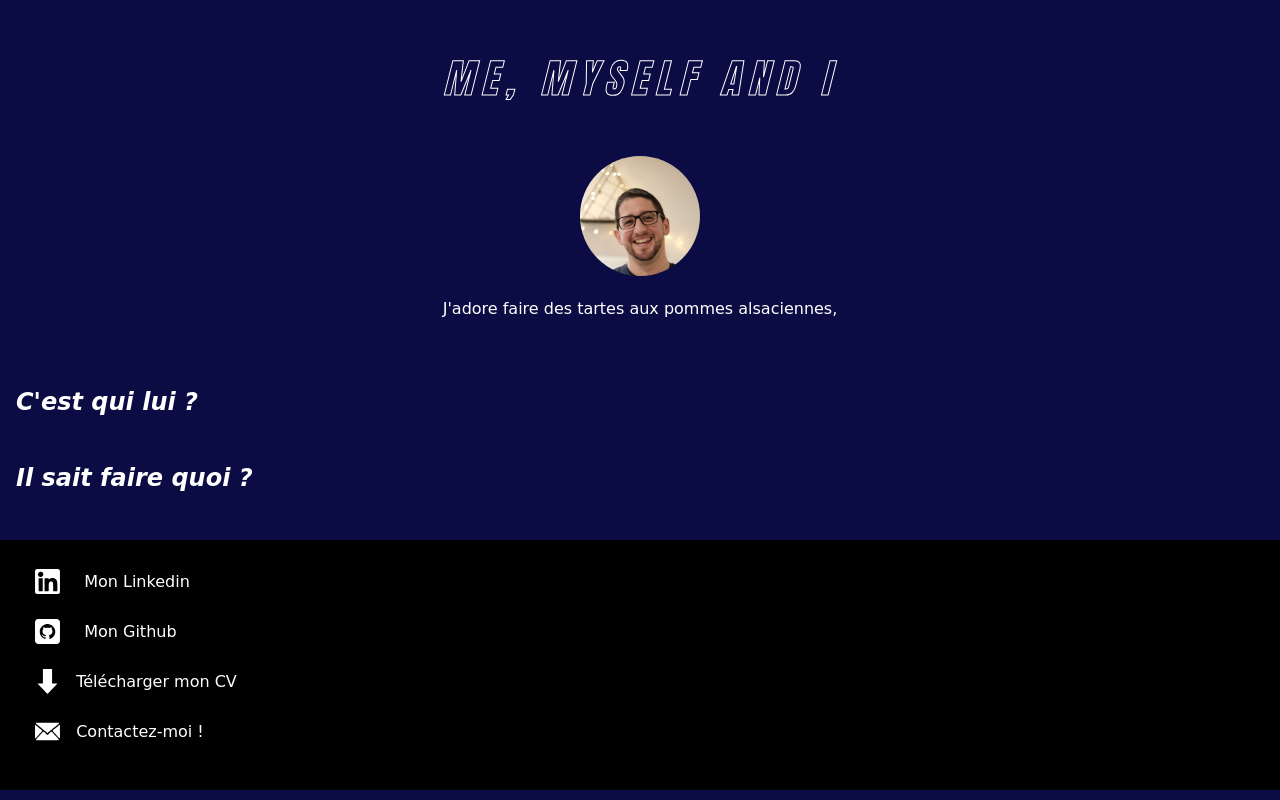
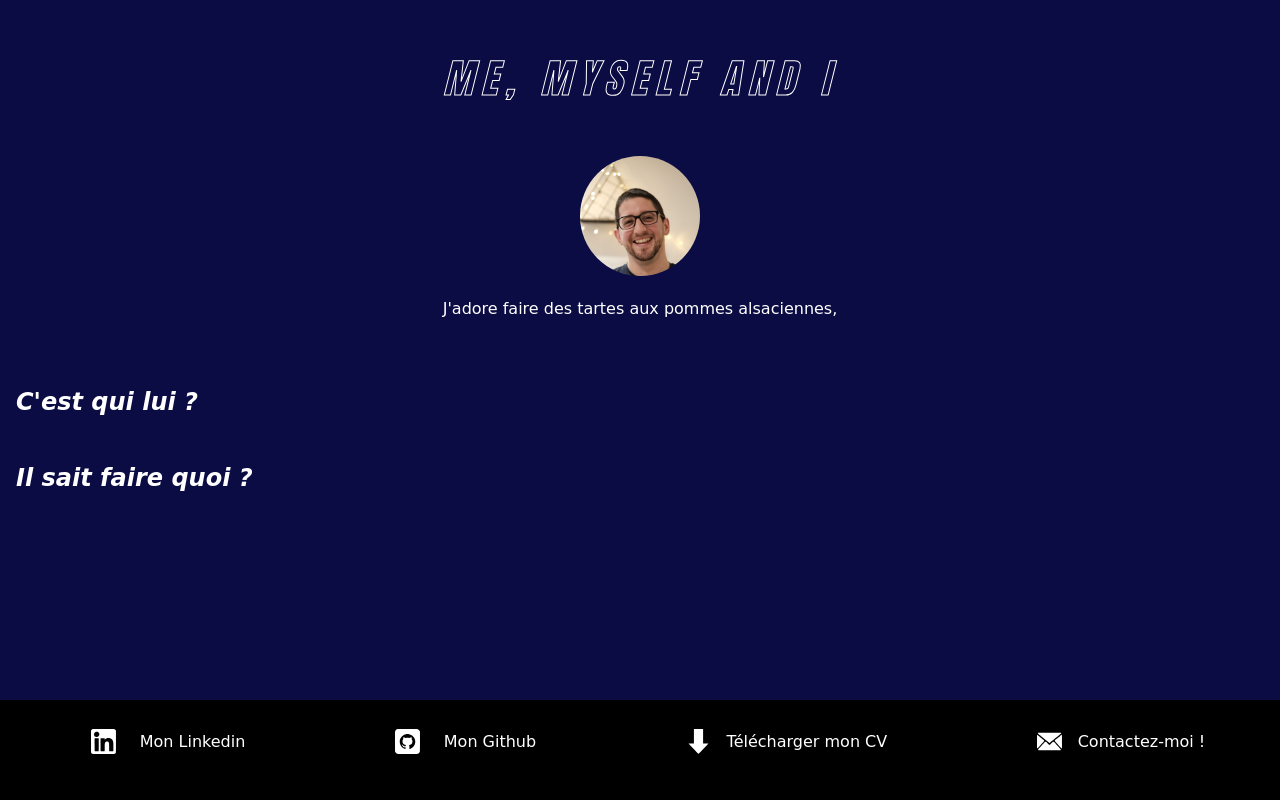
Before and after one commit to JeromeGlt/site_perso_me_myself_and_i_frontend, a Vue app: page / in a window 1280 px wide. Built offline with nearby package versions, Linux system fonts and the light colour scheme.

Commit message:
add a footer

```diff
--- a/src/App.vue
+++ b/src/App.vue
@@ -1,19 +1,19 @@
 <template>
   <router-view/>
   <footer>
-    <div class="relative_container" @click="link_linkedin">
+    <div class="link_container" @click="link_linkedin">
       <img src="../public/images/linkedin.svg" title ="Lien Linkedin" class="icons"/>
       <p>Mon Linkedin</p>
     </div>
-    <div class="relative_container" @click="link_github">
+    <div class="link_container" @click="link_github">
       <img src="../public/images/github.svg" title="Lien Github" class="icons"/>
       <p>Mon Github</p>
     </div>
-    <div class="relative_container">
+    <div class="link_container">
       <img src="../public/images/download.svg" title="Télécharger mon CV" class="icons"/>
-      <a href="../public/docs/cv_jerome_gallot.pdf" download="cv_jerome_gallot">Télécharger mon CV</a>
+      <a href="/docs/cv_jerome_gallot.pdf" download="cv_jerome_gallot">Télécharger mon CV</a>
     </div>
-    <div class="relative_container">
+    <div class="link_container">
       <img src="../public/images/mail.svg" title="Contactez-moi" class="icons"/>
       <a href="mailto:jeromegallot.devweb@gmail.com">Contactez-moi !</a>
     </div>
@@ -42,17 +42,32 @@
   a:visited {
     color: #fff;
   }
-  .relative_container {
+  .link_container {
     height: 50px;
     padding: 0.2rem;
     display: flex;
     align-items: center;
     cursor: pointer;
   }
-  .relative_container img{
+  .link_container img{
     margin: 1rem;
   }
-  .relative_container p {
+  .link_container p {
     margin-left: 0.5rem;
   }
+
+  @media screen and (min-width: 1200px) {
+    footer {
+      width: 100%;
+      height: 100px;
+      flex-direction: row;
+      justify-content: space-around;
+      position: fixed;
+      bottom: 0px;
+      z-index: -1;
+    }
+    .link_container img {
+      margin-left: 0;
+    }
+  }
 </style>
```
